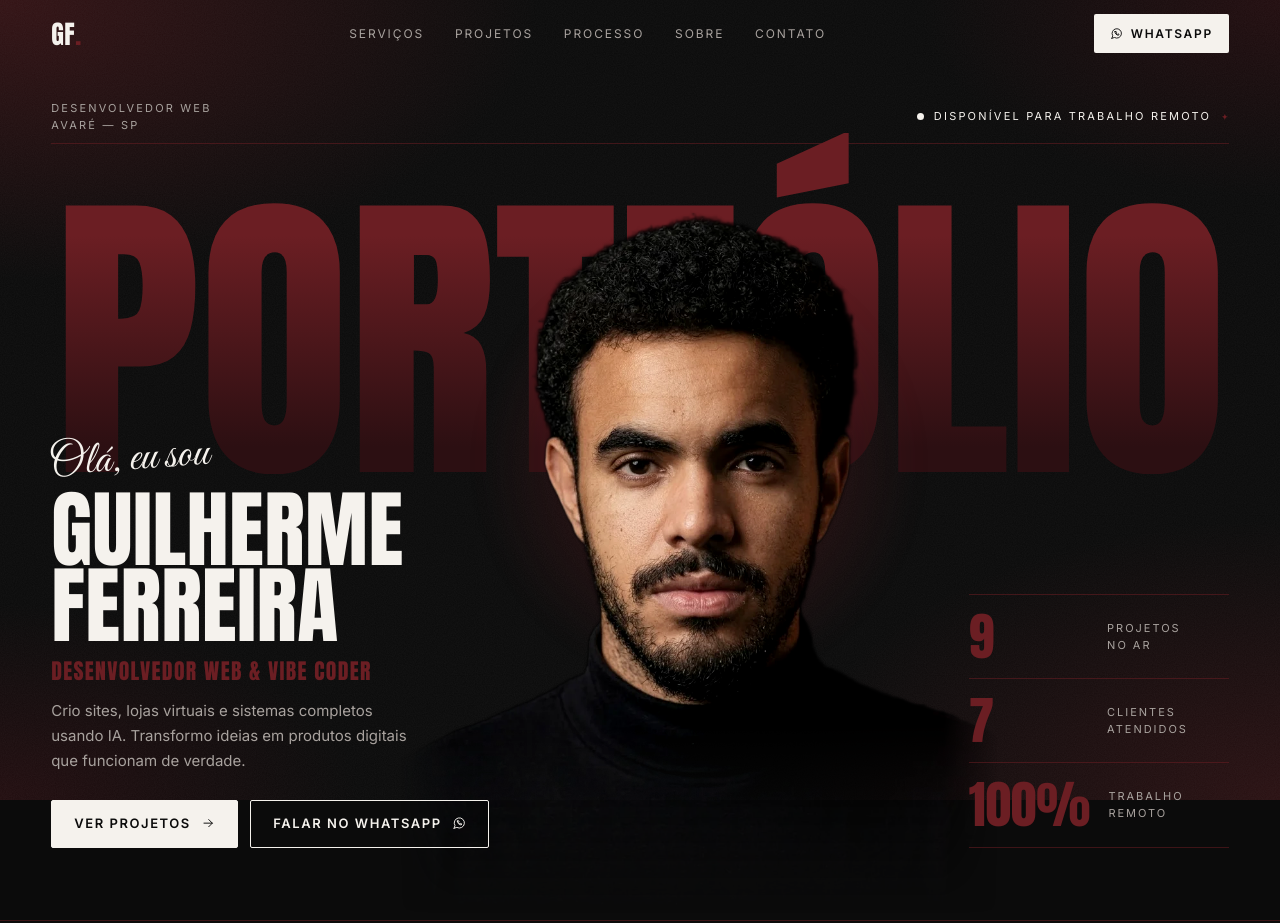
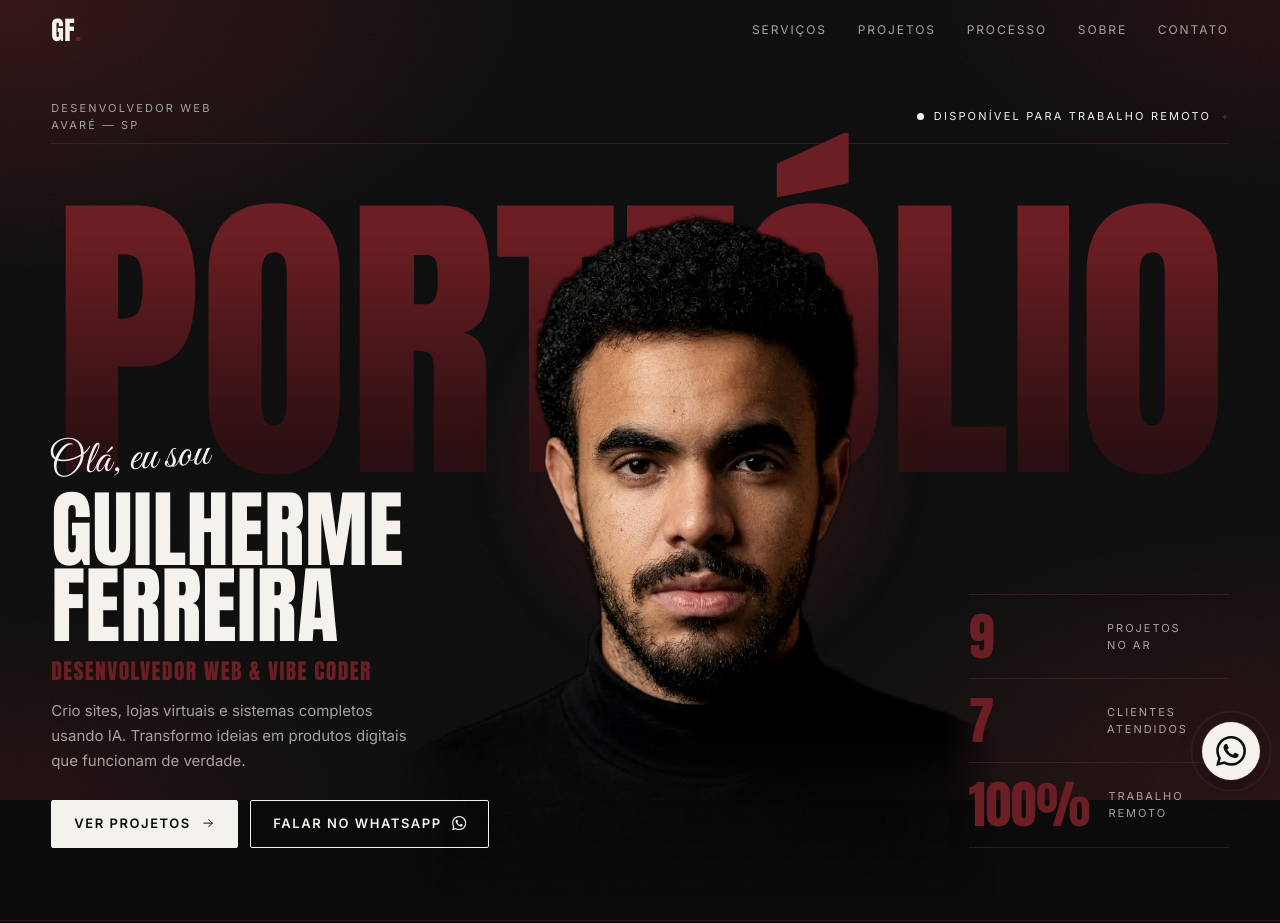
Before and after one commit to eoguilhermeferreira/Meu-Portifolio, a plain HTML site: page index.html in a window 1280 px wide. Shown: the top 923 px of the page. Drawn offline with Linux system fonts and the light colour scheme.

Commit message:
Move WhatsApp para botão flutuante no canto inferior direito
Usa o logo oficial do WhatsApp em todos os botões.

Co-Authored-By: Claude Opus 5.5 <noreply@anthropic.com>
Claude-Session: https://claude.ai/code/session_011vhqJecGZSdnfSJHLURew9

```diff
--- a/index.html
+++ b/index.html
@@ -43,7 +43,7 @@
       <symbol id="i-github" viewBox="0 0 24 24"><path d="M9 19c-4.3 1.4-4.3-2.5-6-3m12 5v-3.5c0-1 .1-1.4-.5-2 2.8-.3 5.5-1.4 5.5-6a4.6 4.6 0 0 0-1.3-3.2 4.2 4.2 0 0 0-.1-3.2s-1.1-.3-3.5 1.3a12.3 12.3 0 0 0-6.2 0C6.5 2.8 5.4 3.1 5.4 3.1a4.2 4.2 0 0 0-.1 3.2A4.6 4.6 0 0 0 4 9.5c0 4.6 2.7 5.7 5.5 6-.6.6-.6 1.2-.5 2V21"/></symbol>
       <symbol id="i-insta" viewBox="0 0 24 24"><rect x="3" y="3" width="18" height="18" rx="5"/><circle cx="12" cy="12" r="4"/><path d="M17.5 6.5h.01"/></symbol>
       <symbol id="i-pin" viewBox="0 0 24 24"><path d="M12 21s-7-6.1-7-11.5a7 7 0 0 1 14 0C19 14.9 12 21 12 21Z"/><circle cx="12" cy="9.5" r="2.5"/></symbol>
-      <symbol id="i-whats" viewBox="0 0 24 24"><path d="M3.5 20.5 5 16a8.5 8.5 0 1 1 3.2 3.1l-4.7 1.4Z"/><path d="M9 8.5c0 3.5 2.9 6.5 6.5 6.5l1-1.6-2.1-1-1 1a4.4 4.4 0 0 1-2.4-2.4l1-1-1-2.1L9 8.5Z"/></symbol>
+      <symbol id="i-whats" viewBox="0 0 24 24"><path fill="currentColor" stroke="none" d="M17.472 14.382c-.297-.149-1.758-.867-2.03-.967-.273-.099-.471-.148-.67.15-.197.297-.767.966-.94 1.164-.173.199-.347.223-.644.075-.297-.15-1.255-.463-2.39-1.475-.883-.788-1.48-1.761-1.653-2.059-.173-.297-.018-.458.13-.606.134-.133.298-.347.446-.52.149-.174.198-.298.298-.497.099-.198.05-.371-.025-.52-.075-.149-.669-1.612-.916-2.207-.242-.579-.487-.5-.669-.51-.173-.008-.371-.01-.57-.01-.198 0-.52.074-.792.372-.272.297-1.04 1.016-1.04 2.479 0 1.462 1.065 2.875 1.213 3.074.149.198 2.096 3.2 5.077 4.487.709.306 1.262.489 1.694.625.712.227 1.36.195 1.871.118.571-.085 1.758-.719 2.006-1.413.248-.694.248-1.289.173-1.413-.074-.124-.272-.198-.57-.347m-5.421 7.403h-.004a9.87 9.87 0 0 1-5.031-1.378l-.361-.214-3.741.982.998-3.648-.235-.374a9.86 9.86 0 0 1-1.51-5.26c.001-5.45 4.436-9.884 9.888-9.884 2.64 0 5.122 1.03 6.988 2.898a9.825 9.825 0 0 1 2.893 6.994c-.003 5.45-4.437 9.884-9.885 9.884m8.413-18.297A11.815 11.815 0 0 0 12.05 0C5.495 0 .16 5.335.157 11.892c0 2.096.547 4.142 1.588 5.945L.057 24l6.305-1.654a11.882 11.882 0 0 0 5.683 1.448h.005c6.554 0 11.89-5.335 11.893-11.893a11.821 11.821 0 0 0-3.48-8.413Z"/></symbol>
     </defs>
   </svg>
 
@@ -56,9 +56,6 @@
       <a href="#sobre">Sobre</a>
       <a href="#contato">Contato</a>
     </nav>
-    <a class="topbar-cta" href="https://wa.me/5514988044153" target="_blank" rel="noopener">
-      <svg class="ic"><use href="#i-whats"/></svg><span>WhatsApp</span>
-    </a>
   </header>
 
   <main>
@@ -297,6 +294,10 @@
     <a href="#inicio">Voltar ao topo <svg class="ic"><use href="#i-arrow-up"/></svg></a>
   </footer>
 
+  <a class="wa-float" href="https://wa.me/5514988044153" target="_blank" rel="noopener" aria-label="Falar no WhatsApp">
+    <svg viewBox="0 0 24 24" aria-hidden="true"><use href="#i-whats"/></svg>
+  </a>
+
   <script src="/script.js" defer></script>
 </body>
 </html>
--- a/styles.css
+++ b/styles.css
@@ -99,14 +99,6 @@ ul, ol { list-style: none; }
 }
 .nav a:hover { color: var(--off); }
 .nav a:hover::after { right: 0; }
-.topbar-cta {
-  display: inline-flex; align-items: center; gap: 8px;
-  font-size: 12px; letter-spacing: .14em; text-transform: uppercase; font-weight: 600;
-  background: var(--off); color: var(--black);
-  padding: 10px 16px; border-radius: 2px;
-  transition: transform .3s var(--ease), box-shadow .3s;
-}
-.topbar-cta:hover { transform: translateY(-2px); box-shadow: 0 8px 24px -10px rgba(245, 242, 237, .5); }
 
 /* ---------- Botões (sempre off-white) ---------- */
 .btn {
@@ -531,6 +523,7 @@ ul, ol { list-style: none; }
 
 .footer {
   max-width: var(--maxw); margin: 0 auto;
+  padding-right: calc(var(--gutter) + 76px) !important;
   display: flex; justify-content: space-between; align-items: center; gap: 16px;
   padding: 26px var(--gutter) 32px;
   border-top: 1px solid var(--line);
@@ -538,6 +531,26 @@ ul, ol { list-style: none; }
 }
 .footer a { display: inline-flex; align-items: center; gap: 8px; transition: color .3s; }
 .footer a:hover { color: var(--off); }
+
+/* ---------- Botão flutuante do WhatsApp ---------- */
+.wa-float {
+  position: fixed; z-index: 60;
+  right: max(20px, env(safe-area-inset-right));
+  bottom: max(20px, env(safe-area-inset-bottom));
+  width: 58px; height: 58px; border-radius: 50%;
+  display: grid; place-items: center;
+  background: var(--off); color: var(--black);
+  box-shadow: 0 10px 28px -8px rgba(0, 0, 0, .7), 0 0 0 1px rgba(107, 30, 35, .5);
+  transition: transform .35s var(--ease), box-shadow .35s;
+}
+.wa-float svg { width: 30px; height: 30px; }
+.wa-float::before {                 /* anel suave pulsando */
+  content: ""; position: absolute; inset: 0; border-radius: 50%;
+  border: 1px solid var(--off); opacity: 0;
+  animation: wa-ring 2.8s var(--ease) infinite;
+}
+@keyframes wa-ring { 0% { transform: scale(1); opacity: .5; } 100% { transform: scale(1.45); opacity: 0; } }
+.wa-float:hover { transform: translateY(-3px) scale(1.05); box-shadow: 0 16px 34px -10px rgba(245, 242, 237, .35), 0 0 0 1px var(--wine); }
 
 /* ---------- Animações ao rolar ---------- */
 .js .reveal { opacity: 0; transform: translateY(28px); transition: opacity .9s var(--ease), transform .9s var(--ease); }
@@ -613,8 +626,6 @@ ul, ol { list-style: none; }
 }
 
 @media (max-width: 640px) {
-  .topbar-cta span { display: none; }
-  .topbar-cta { padding: 10px 12px; }
   .services, .projects, .own-grid { grid-template-columns: 1fr; }
   .section-head { gap: 14px; }
   .head-note { display: none; }
@@ -625,5 +636,7 @@ ul, ol { list-style: none; }
   .contact-list a, .contact-list li > div { grid-template-columns: 40px minmax(0, 1fr); gap: 2px 14px; }
   .c-ic { width: 40px; height: 40px; grid-row: span 2; }
   .c-label { font-size: 10px; }
-  .footer { flex-direction: column; text-align: center; }
+  .footer { flex-direction: column; text-align: center; padding: 26px var(--gutter) 100px !important; }
+  .wa-float { width: 54px; height: 54px; }
+  .wa-float svg { width: 28px; height: 28px; }
 }
```
